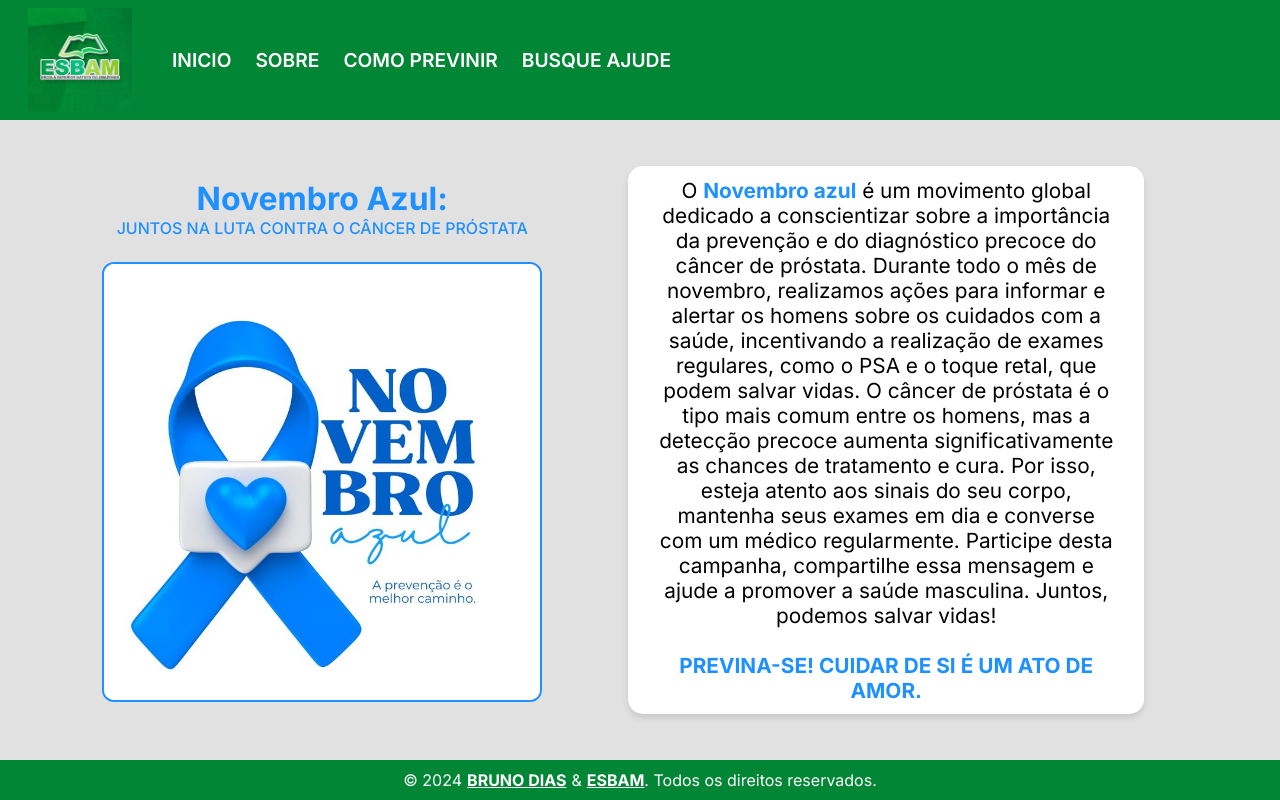
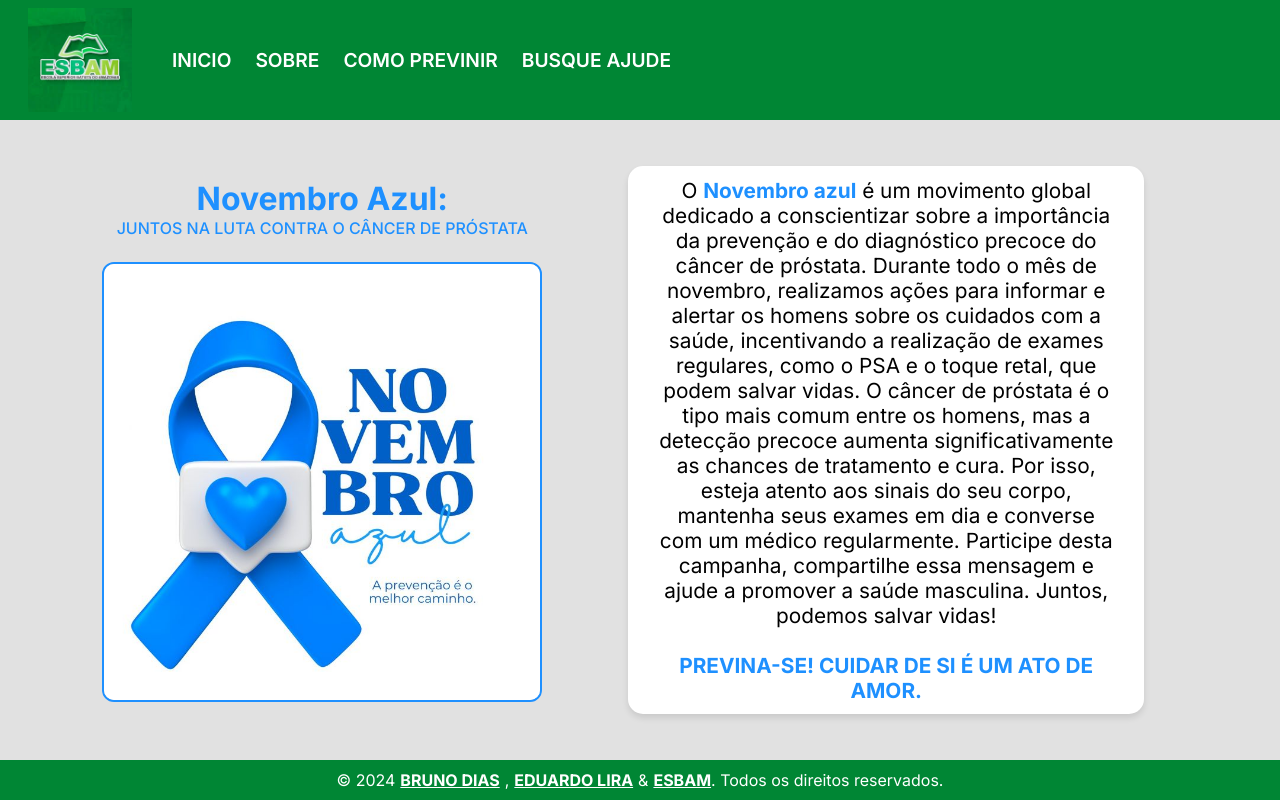
Before and after one commit to brunodias0903/blue-november-esbam, a React (Vite) app: page / in a window 1280 px wide. Built offline with nearby package versions, Linux system fonts and the light colour scheme.

Commit message:
feat: add Eduardo Lira button to footer

```diff
--- a/src/components/Footer/index.tsx
+++ b/src/components/Footer/index.tsx
@@ -19,6 +19,18 @@ const Footer = () => {
             BRUNO DIAS
           </FooterText>
         </a>{" "}
+        ,{" "}
+        <a href="https://github.com/edulira17" style={{ cursor: "pointer" }}>
+          <FooterText
+            style={{
+              margin: "0px 5px",
+              fontWeight: "bold",
+              textDecoration: "underline",
+            }}
+          >
+            EDUARDO LIRA
+          </FooterText>
+        </a>{" "}
         &{" "}
         <a href="https://esbam.edu.br/" style={{ cursor: "pointer" }}>
           <FooterText
```
